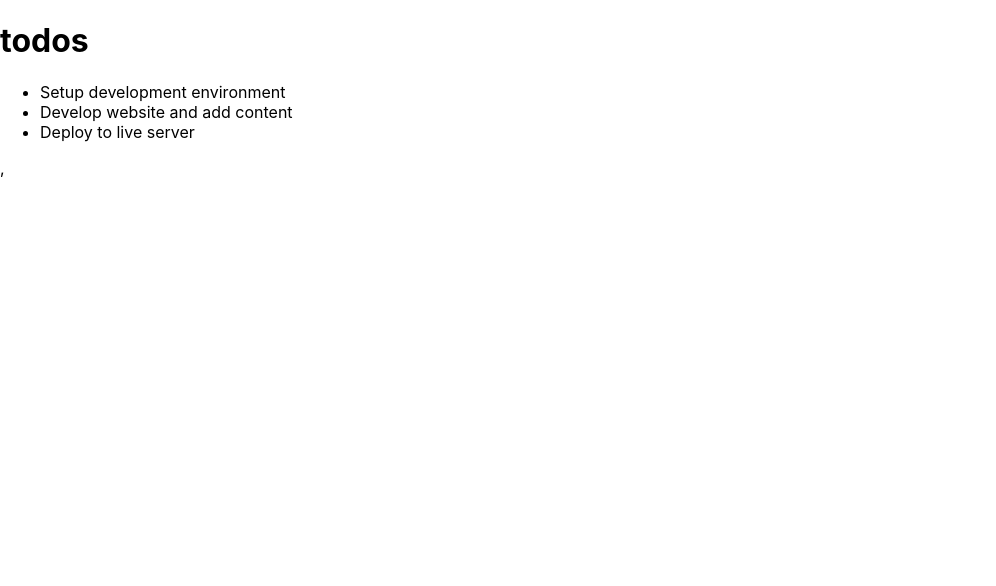
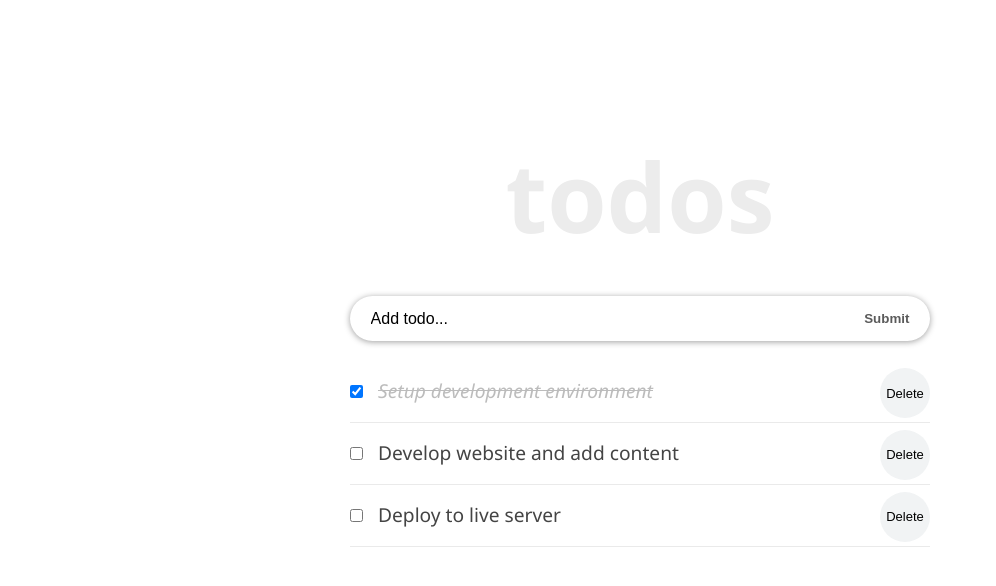
Before and after one commit to Fikerte-T/react-todo-app, a React (Create React App) app: page / in a window 1280 px wide. Shown: the top 586 px of the page, without its empty margins (0-996 px from the left). Built offline with nearby package versions, Linux system fonts and the light colour scheme.

Commit message:
Add event handlers and styles

```diff
--- a/package.json
+++ b/package.json
@@ -9,6 +9,7 @@
     "react": "^17.0.2",
     "react-dom": "^17.0.2",
     "react-scripts": "4.0.3",
+    "uuid": "^8.3.2",
     "web-vitals": "^1.1.2"
   },
   "scripts": {
--- a/src/App.css
+++ b/src/App.css
@@ -1,38 +1,65 @@
-.App {
-  text-align: center;
+* {
+  box-sizing: border-box;
+  margin: 0;
+  padding: 0;
 }
 
-.App-logo {
-  height: 40vmin;
-  pointer-events: none;
+body {
+  font-family: "Segoe UI", Arial, sans-serif;
+  line-height: 1.4;
+  color: #444;
+  background: #fff;
+  height: 100vh;
 }
 
-@media (prefers-reduced-motion: no-preference) {
-  .App-logo {
-    animation: App-logo-spin infinite 20s linear;
-  }
+.container {
+  display: flex;
+  flex-direction: column;
+  justify-content: center;
+  align-items: center;
+  max-width: 600px;
+  margin: 0 auto;
 }
 
-.App-header {
-  background-color: #282c34;
-  min-height: 100vh;
-  display: flex;
-  flex-direction: column;
-  align-items: center;
-  justify-content: center;
-  font-size: calc(10px + 2vmin);
-  color: white;
+.inner {
+  width: 100%;
+  padding: 8rem 10px 4rem;
 }
 
-.App-link {
-  color: #61dafb;
+.form-container {
+  width: 100%;
+  margin-bottom: 20px;
+  display: flex;
+  border-radius: calc(0.5 * 100px);
+  box-shadow: 0 1px 6px 0 rgba(0, 0, 0, 0.38);
+  justify-content: space-evenly;
 }
 
-@keyframes App-logo-spin {
-  from {
-    transform: rotate(0deg);
-  }
-  to {
-    transform: rotate(360deg);
-  }
+.input-text {
+  font-size: 1rem;
+  font-weight: 400;
+  width: 85%;
+  padding-right: 5px;
+  padding-left: 10px;
+  border-radius: calc(0.5 * 100px);
 }
+
+.input-text::placeholder {
+  color: #000;
+}
+
+.input-submit {
+  background: transparent;
+  color: #5b5b5b;
+  text-transform: capitalize;
+  cursor: pointer;
+  font-weight: 600;
+  margin-right: 10px;
+}
+
+.input-text,
+.input-submit {
+  height: 45px;
+  outline: none;
+  border: none;
+}
--- a/src/components/Header.js
+++ b/src/components/Header.js
@@ -1,9 +1,24 @@
 import React from "react";
 
 const Header = () => {
+    const headerStyle = {
+        padding: "20px 0",
+        lineHeight: "1.5em",
+      }
     return(
-        <header>
-            <h1>todos</h1>
+        <header style={headerStyle}>
+            <h1
+                style={{
+                    fontSize: "6rem",
+                    fontWeight: "600",
+                    marginBottom: "2rem",
+                    lineHeight: "1em",
+                    color: "#ececec",
+                    textTransform: "lowercase",
+                    textAlign: "center",
+                }}
+            >
+                todos</h1>
         </header>
     )
 }
--- a/src/components/InputTodo.js
+++ b/src/components/InputTodo.js
@@ -0,0 +1,40 @@
+import React, {Component} from "react"
+
+class InputTodo extends Component {
+    state ={
+        title: ''
+    }
+
+    onChange = e => {
+       this.setState({
+           [e.target.name]: e.target.value
+       })
+    }
+
+    handleSubmit = e => {
+        e.preventDefault();
+        if(this.state.title.trim()){
+            this.props.addTodoProps(this.state.title)
+            this.setState({
+            title: ''
+        })
+        }else {
+            alert("Please write item")
+        }
+    }
+    render(){
+        return(
+            <form onSubmit={this.handleSubmit} className="form-container">
+                <input className="input-text"
+                type="text" placeholder="Add todo..."
+                value = {this.state.title}
+                name="title"
+                onChange={this.onChange}
+                />
+                <button className="input-submit">Submit</button>
+            </form>
+        )
+    }
+}
+
+export default InputTodo;
--- a/src/components/TodoContainer.js
+++ b/src/components/TodoContainer.js
@@ -1,33 +1,76 @@
 import React from "react"
 import TodoList from "./TodoList";
 import Header from "./Header";
+import InputTodo from "./InputTodo";
+import { v4 as uuid4 } from "uuid";
 class TodoContainer extends React.Component{
     state = {
         todos: [
           {
-            id: 1,
+            id: uuid4(),
             title: "Setup development environment",
             completed: true
           },
           {
-            id: 2,
+            id: uuid4(),
             title: "Develop website and add content",
             completed: false
           },
           {
-            id: 3,
+            id: uuid4(),
             title: "Deploy to live server",
             completed: false
           }
         ]
        };
+       addTodoItem = title => {
+           const newTodo = {
+               id: uuid4(),
+               title: title,
+               completed: false
+           }
+           this.setState({
+               todos: [...this.state.todos, newTodo]
+           })
+       }
+
+       handleChange = id => {
+          this.setState(prevState => ({
+              todos: prevState.todos.map(todo => {
+                  if(todo.id === id){
+                      return{
+                          ...todo,
+                          completed: !todo.completed,
+                      }
+                  }
+                  return todo;
+              })
+          }))
+       }
+
+       delTodo = id => {
+           this.setState({
+               todos: [
+                   ...this.state.todos.filter(todo=> {
+                       return todo.id !== id;
+                   })
+               ]
+           })
+       }
     render(){
 
         return(
-           <div>
-               <Header/>
-               <TodoList todos={this.state.todos}/>
+            <div className="container">
+                   <div className="inner">
+                    <Header/>
+                    <InputTodo addTodoProps={this.addTodoItem}/>
+                    <TodoList
+                        todos={this.state.todos}
+                        handleChangeProps={this.handleChange}
+                        deleteTodoProps={this.delTodo}
+               />
            </div>
+            </div>
         )
     }
 }
--- a/src/components/TodoItem.js
+++ b/src/components/TodoItem.js
@@ -1,7 +1,29 @@
 import React from "react";
+import styles from "./TodoItem.module.css"
 class TodoItem extends React.Component{
     render(){
-        return <li>{this.props.todo.title}</li>
+        const completedStyle = {
+            fontStyle: "italic",
+            color: "#595959",
+            opacity: 0.4,
+            textDecoration: "line-through",
+          }
+
+          const{completed, id, title} = this.props.todo
+        return (
+        <li className={styles.item}>
+            <input className={styles.checkbox}
+            type="checkbox"
+            checked={completed}
+            onChange={() => this.props.handleChangeProps(id)}
+            />
+            <button onClick={()=> this.props.deleteTodoProps(id)}>Delete</button>
+            <span style ={completed ? completedStyle : null}>
+                {title}
+            </span>
+
+        </li>
+        )
     }
 }
 export default TodoItem
--- /dev/null
+++ b/src/components/TodoItem.module.css
@@ -0,0 +1,23 @@
+.item {
+    font-size: 1.2rem;
+    list-style-type: none;
+    padding: 17px 0px;
+    border-bottom: 1px solid #eaeaea;
+  }
+
+  .checkbox {
+    margin-right: 15px;
+  }
+
+  .item button {
+    font-size: 13px;
+    background: #f1f3f4;
+    border: none;
+    cursor: pointer;
+    float: right;
+    outline: none;
+    border-radius: 100px;
+    height: 50px;
+    width: 50px;
+    margin: -10px 0 0 10px;
+  }
--- a/src/components/TodoList.js
+++ b/src/components/TodoList.js
@@ -7,7 +7,10 @@
         return(
             <ul>
                 {this.props.todos.map(todo=> (
-                   <TodoItem key={todo.id} todo={todo}/>
+                   <TodoItem key={todo.id} todo={todo}
+                   handleChangeProps={this.props.handleChangeProps}
+                   deleteTodoProps={this.props.deleteTodoProps}
+                   />
                 ))}
             </ul>
 
--- a/src/index.js
+++ b/src/index.js
@@ -1,12 +1,13 @@
 import React from 'react';
 import ReactDOM from 'react-dom';
 import './index.css';
+import './App.css'
 import App from './App';
 import TodoContainer from './components/TodoContainer';
 import reportWebVitals from './reportWebVitals';
 
 ReactDOM.render(
-  <React.StrictMode>
+   <React.StrictMode>
     <TodoContainer/>,
   </React.StrictMode>,
   document.getElementById('root')
```
Also changed, not shown: 1 other file (tests, documents, lock files or other folders).
